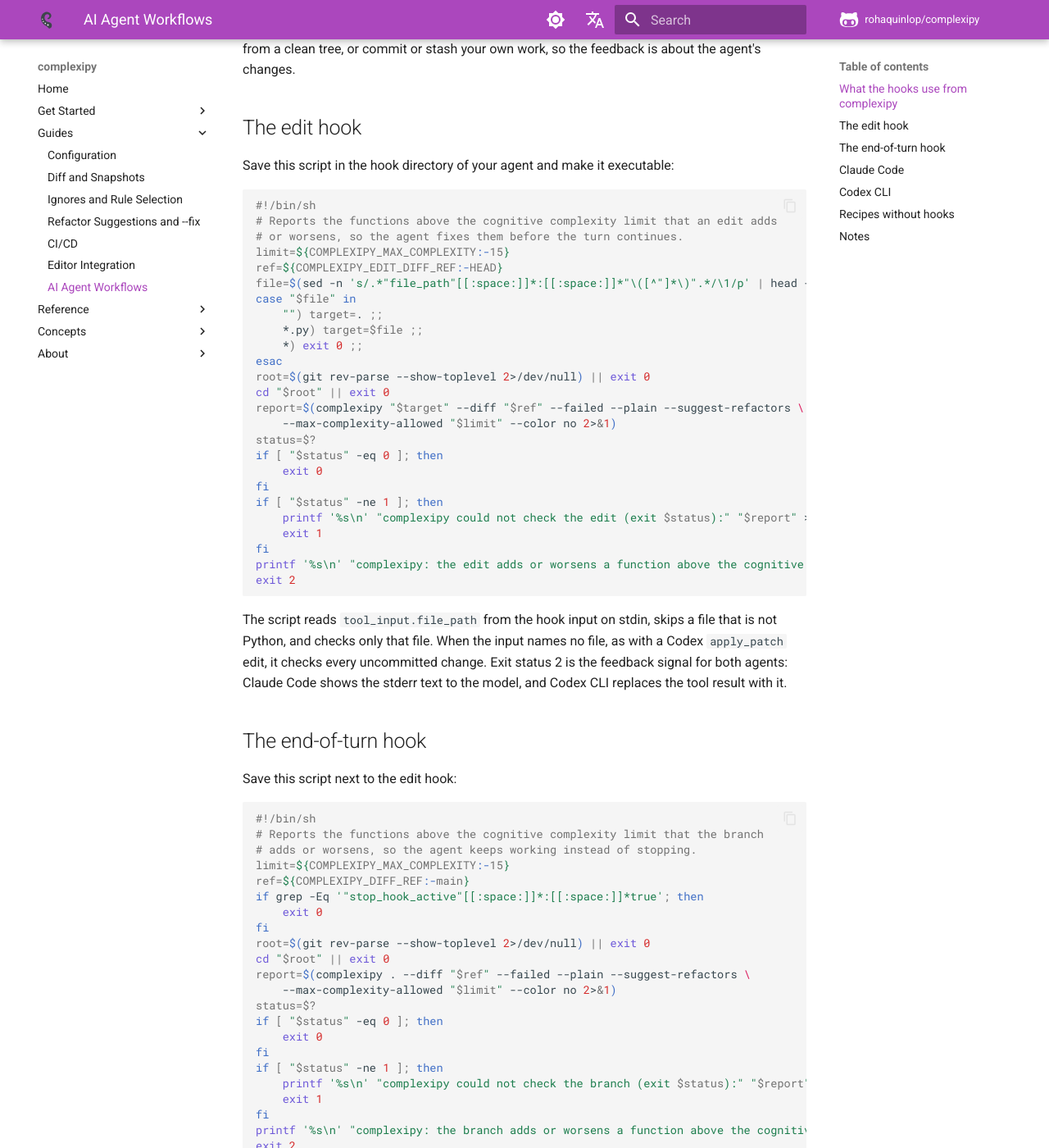
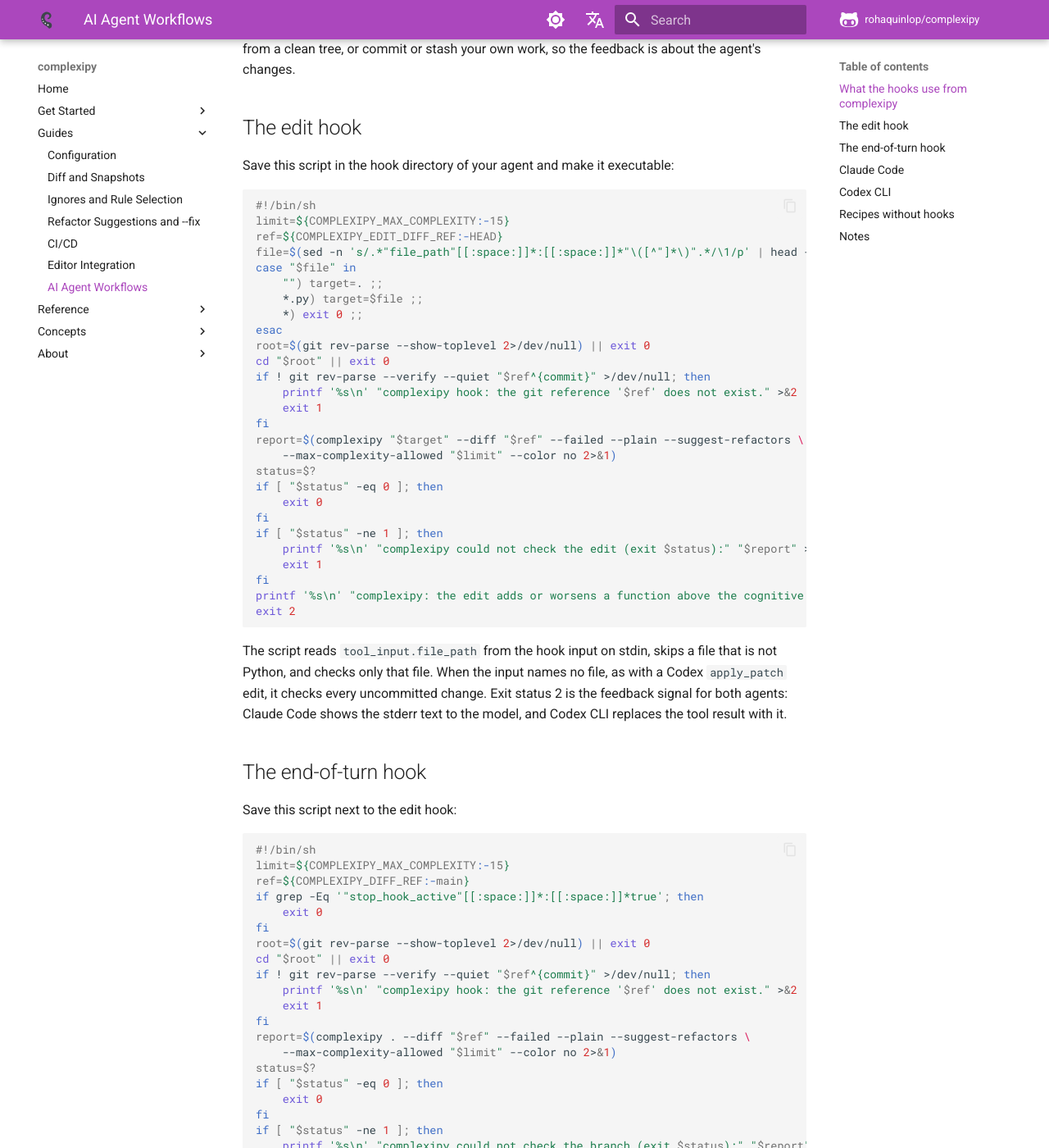
Before and after one commit to rohaquinlop/complexipy, an MkDocs documentation site: the page built from docs/ai-agents.md, in a window 1280 px wide and 1400 px high, scrolled down 1038 px. Shown: the whole window at 82% size. Built offline with MkDocs 1.6.1 and Material for MkDocs 9.7.7, drawn with Linux system fonts in a browser that asks for light colours; comment, search, counter and statistics services are not loaded; some of the changed text lies outside the part shown.

Commit message:
docs(agents): check the hook reference first and name line_complexities

````diff
--- a/docs/ai-agents.md
+++ b/docs/ai-agents.md
@@ -22,9 +22,10 @@
 - `complexipy <file> --diff HEAD` checks the edited file on each edit.
 - `complexipy . --diff main` checks the branch when the turn ends.
 
-Each hook passes the report to the agent as its feedback. `--failed --plain --suggest-refactors` keeps it short: one `path:line function complexity` line
-per function over the limit, and one line per refactor plan with its rule id,
-title, and reduction:
+Each hook passes the report to the agent as its feedback.
+`--failed --plain --suggest-refactors` keeps it short: one
+`path:line function complexity` line per function over the limit, and one line
+per refactor plan with its rule id, title, and reduction:
 
 ```bash
 complexipy src/app.py --diff HEAD --failed --plain --suggest-refactors --max-complexity-allowed 15
@@ -53,8 +54,6 @@
 
 ```sh
 #!/bin/sh
-# Reports the functions above the cognitive complexity limit that an edit adds
-# or worsens, so the agent fixes them before the turn continues.
 limit=${COMPLEXIPY_MAX_COMPLEXITY:-15}
 ref=${COMPLEXIPY_EDIT_DIFF_REF:-HEAD}
 file=$(sed -n 's/.*"file_path"[[:space:]]*:[[:space:]]*"\([^"]*\)".*/\1/p' | head -n 1)
@@ -65,6 +64,10 @@
 esac
 root=$(git rev-parse --show-toplevel 2>/dev/null) || exit 0
 cd "$root" || exit 0
+if ! git rev-parse --verify --quiet "$ref^{commit}" >/dev/null; then
+    printf '%s\n' "complexipy hook: the git reference '$ref' does not exist." >&2
+    exit 1
+fi
 report=$(complexipy "$target" --diff "$ref" --failed --plain --suggest-refactors \
     --max-complexity-allowed "$limit" --color no 2>&1)
 status=$?
@@ -81,9 +84,9 @@
 
 The script reads `tool_input.file_path` from the hook input on stdin, skips a
 file that is not Python, and checks only that file. When the input names no
-file, as with a Codex `apply_patch` edit, it checks every uncommitted change. Exit status 2 is the feedback signal
-for both agents: Claude Code shows the stderr text to the model, and Codex CLI
-replaces the tool result with it.
+file, as with a Codex `apply_patch` edit, it checks every uncommitted change.
+Exit status 2 is the feedback signal for both agents: Claude Code shows the
+stderr text to the model, and Codex CLI replaces the tool result with it.
 
 ## The end-of-turn hook
 
@@ -91,8 +94,6 @@
 
 ```sh
 #!/bin/sh
-# Reports the functions above the cognitive complexity limit that the branch
-# adds or worsens, so the agent keeps working instead of stopping.
 limit=${COMPLEXIPY_MAX_COMPLEXITY:-15}
 ref=${COMPLEXIPY_DIFF_REF:-main}
 if grep -Eq '"stop_hook_active"[[:space:]]*:[[:space:]]*true'; then
@@ -100,6 +101,10 @@
 fi
 root=$(git rev-parse --show-toplevel 2>/dev/null) || exit 0
 cd "$root" || exit 0
+if ! git rev-parse --verify --quiet "$ref^{commit}" >/dev/null; then
+    printf '%s\n' "complexipy hook: the git reference '$ref' does not exist." >&2
+    exit 1
+fi
 report=$(complexipy . --diff "$ref" --failed --plain --suggest-refactors \
     --max-complexity-allowed "$limit" --color no 2>&1)
 status=$?
@@ -255,11 +260,15 @@
   ignore comments a change adds come after 8.3.0. With 8.3.0, the hooks give
   the same exit codes, and the feedback shows `path function complexity` lines
   and the diff table.
-- When a tool needs structured data instead of text, `--output-format json --output -` (after 8.3.0) writes the report to stdout. Each entry carries
-  `line_start`, `line_end`, and the lines that add to the score.
+- When a tool needs structured data instead of text,
+  `--output-format json --output -` (after 8.3.0) writes the report to stdout.
+  Each entry carries
+  `line_start`, `line_end`, and `line_complexities`, the lines that add to the
+  score.
 - The hooks treat exit 1 as a limit breach, and complexipy also exits 1 for
   some configuration errors. When the feedback does not match a function in
-  the diff, read the message at the end of the feedback.
+  the diff, read the message at the end of the feedback. Each hook checks first
+  that its git reference exists, and exits 1 with a message when it does not.
 - `--diff` needs Git 2.30 or newer. If the reference does not exist, for
   example when the default branch is `master`, complexipy treats every
   function as new and the hook reports a failure; set the reference on the
````
Also changed, not shown: docs/es/ai-agents.md (+12 -7 lines).
